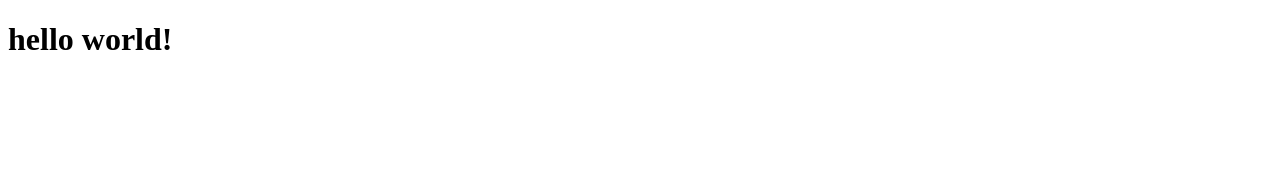
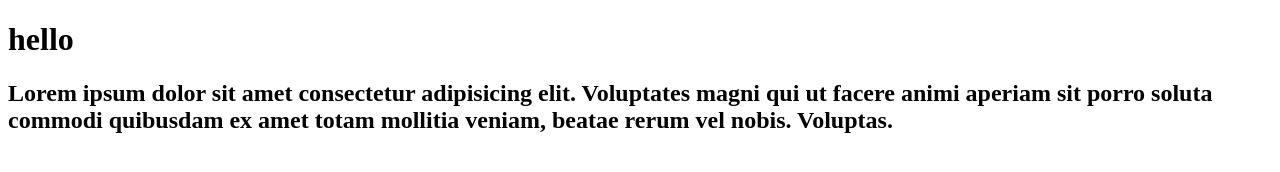
Before and after one commit to SaborOriginal/primeiro-reposit-rio, a plain HTML site: page index.html in a window 1280 px wide. Drawn offline with Linux system fonts and the light colour scheme.

Commit message:
segundo commit

```diff
--- a/index.html
+++ b/index.html
@@ -6,6 +6,8 @@
     <title>Document</title>
 </head>
 <body>
-    <h1>hello world!</h1>
+    <h1>hello
+        <h2>Lorem ipsum dolor sit amet consectetur adipisicing elit. Voluptates magni qui ut facere animi aperiam sit porro soluta commodi quibusdam ex amet totam mollitia veniam, beatae rerum vel nobis. Voluptas.</h2>
+    </h1>
 </body>
 </html>
```
